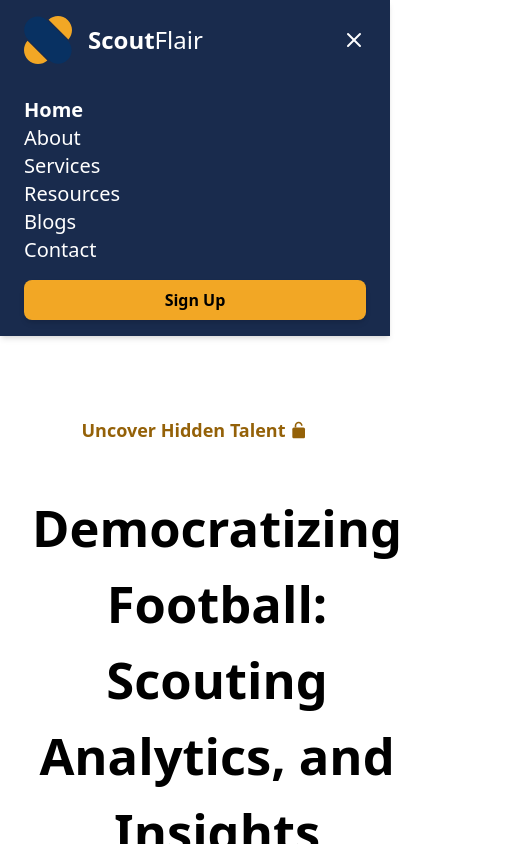
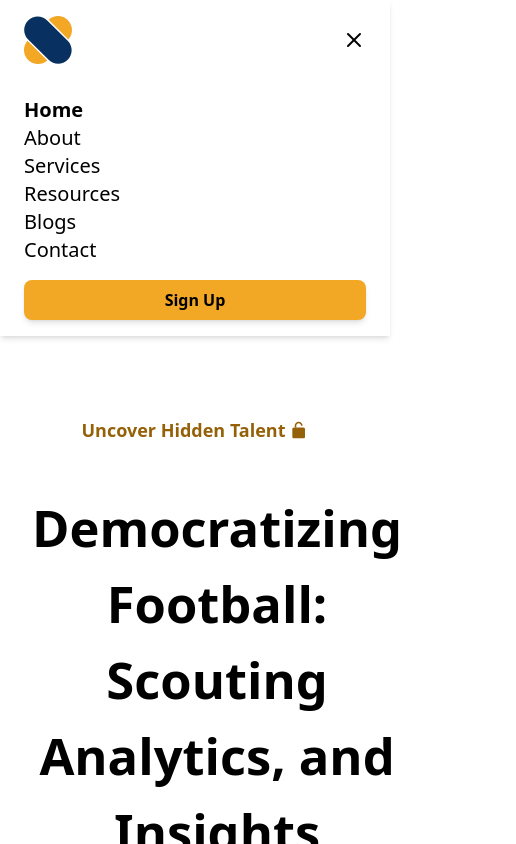
Before and after one commit to Valuegate/Scoutflair-fe, a React (Vite) app: page / in a window 390 px wide. Both pictures are taken after a click on the button 354 px from the left and 40 px from the top of the page. Shown: the top 844 px of the page, 516 px wide, since content can reach past the window. Built offline with nearby package versions, Linux system fonts and the light colour scheme.

Commit message:
Mobile Adjustments

```diff
--- a/src/components/Footer.tsx
+++ b/src/components/Footer.tsx
@@ -21,7 +21,7 @@ const Footer: React.FC = () => {
                                 Scout<span className="font-normal">Flair</span>
                             </p>
                         </div>
-                        <p className="max-w-sm text-base text-black">
+                        <p className="max-w-sm xs:hidden md:flex text-base text-black">
                             At ScoutFlair, our mission is to provide football enthusiasts, coaches, and analysts with the tools they need to unlock the game's hidden insights.
                         </p>
                     </div>
@@ -34,7 +34,7 @@ const Footer: React.FC = () => {
                             <a href="#contact" className="text-xl text-black">Contact Us</a>
                         </div>
                     </div>
-                    <div className="flex flex-col gap-4 w-full sm:w-auto">
+                    <div className="flex xs:hidden md:flex flex-col gap-4 w-full sm:w-auto">
                         <p className="text-2xl font-semibold text-black">Useful Links</p>
                         <div className="flex flex-col gap-4">
                             <a href="#faq" className="text-xl text-black">F.A.Q</a>
--- a/src/components/Navbar.tsx
+++ b/src/components/Navbar.tsx
@@ -13,11 +13,11 @@ const Navbar: React.FC = () => {
     };
 
     const getLinkClass = (path: string) => {
-        return location.pathname === path ? "text-xl text-white font-bold" : "text-xl text-white";
+        return location.pathname === path ? "text-xl xs:text-black md:text-white font-bold" : "text-xl xs:text-black md:text-white";
     };
 
     return (
-        <div className="w-full bg-[#192b4d] shadow-md">
+        <div className="w-full xs:bg-inherit md:bg-[#192b4d] shadow-md">
             <div className="flex justify-between items-center px-6 py-4 md:px-12">
                 <div className="flex items-center gap-4">
                     <img className="w-12 h-12" src={Logo} alt="Scoutflair Logo" />
@@ -46,13 +46,13 @@ const Navbar: React.FC = () => {
                     </Link>
                 </div>
                 <div className="md:hidden flex items-center">
-                    <button onClick={toggleMenu} className="text-white">
+                    <button onClick={toggleMenu} className="text-black">
                         {isMenuOpen ? <FiX size={24} /> : <FiMenu size={24} />}
                     </button>
                 </div>
             </div>
             {isMenuOpen && (
-                <div className="md:hidden bg-[#192b4d] px-6 py-4">
+                <div className="md:hidden xs:bg-inherit md:bg-[#192b4d] px-6 py-4">
                     <Link to={Urls.HOME} className={getLinkClass(Urls.HOME) + " block"}>Home</Link>
                     <Link to={Urls.ABOUT} className={getLinkClass(Urls.ABOUT) + " block"}>About</Link>
                     <Link to={Urls.SERVICES} className={getLinkClass(Urls.SERVICES) + " block"}>Services</Link>
--- a/src/components/sections/LandingPage/AboutUs.tsx
+++ b/src/components/sections/LandingPage/AboutUs.tsx
@@ -8,7 +8,7 @@ const AboutUs: React.FC = () => {
         <div className="bg-[#192B4D] relative">
             <div
                 className="absolute inset-0 opacity-10 bg-cover pointer-events-none"
-                style={{backgroundImage: `url('../../../assets/aboutusbg.png')`}}
+                style={{ backgroundImage: `url('../../../assets/aboutusbg.png')` }}
             />
             <div className="relative z-10 flex flex-col text-center justify-center gap-32 py-14 xs:px-8 md:px-[120px]">
                 <div className="flex flex-col justify-start items-center relative gap-6">
@@ -44,7 +44,9 @@ const AboutUs: React.FC = () => {
                                         </p>
                                     </div>
                                 </div>
-                                <GoldButton text="Learn More" />
+                                <div className="w-full flex xs:justify-center md:justify-start">
+                                    <GoldButton text="Learn More" />
+                                </div>
                             </div>
                         </div>
                     </div>
@@ -66,7 +68,7 @@ const AboutUs: React.FC = () => {
                                     </p>
                                 </div>
                             </div>
-                            <div className="flex xs:justify-center">
+                            <div className="flex w-full xs:justify-center md:justify-start">
                                 <GoldButton text="Read More" />
                             </div>
                         </div>
--- a/src/components/sections/LandingPage/BlogSection.tsx
+++ b/src/components/sections/LandingPage/BlogSection.tsx
@@ -7,7 +7,7 @@ const BlogSection: React.FC = () => {
             <div className="flex flex-col justify-start items-center relative gap-6 pb-20">
                 <p className="text-xl font-bold text-left text-[#946108]">BLOG</p>
                 <div className="flex flex-col justify-start items-center relative gap-1">
-                    <p className="text-[32px] font-bold text-left text-black">
+                    <p className="text-[32px] font-bold xs:text-center md:text-left text-black">
                         Stay Informed, Stay Ahead!
                     </p>
                     <p className="lg:w-[641px] opacity-[0.92] text-lg text-center text-black">
--- a/src/components/sections/LandingPage/FaqSection.tsx
+++ b/src/components/sections/LandingPage/FaqSection.tsx
@@ -7,10 +7,10 @@ const FaqSection: React.FC = () => {
             <div className="flex flex-col justify-start items-center relative gap-6">
                 <p className="text-xl font-bold text-left text-white">F.A.Q</p>
                 <div className="flex flex-col justify-start items-center relative gap-1">
-                    <p className="text-[32px] font-bold text-left text-white">
+                    <p className="text-[32px] font-bold xs:text-center md:text-left text-white">
                         Got Questions? We’ve Got Answers!
                     </p>
-                    <p className="w-[641px] opacity-[0.92] text-lg text-center text-white">
+                    <p className="opacity-[0.92] text-lg text-center text-white">
                         Explore our FAQ section for clear and concise answers to all your inquires. From common
                         queries to detailed explanations, we’ve got you covered.
                     </p>
--- a/src/components/sections/LandingPage/Testimonials.tsx
+++ b/src/components/sections/LandingPage/Testimonials.tsx
@@ -3,7 +3,7 @@ import TestimonialCard from "../../TestimonialCard";
 
 const Testimonials: React.FC = () => {
     return (
-        <div className="flex flex-col relative py-[56px] justify-center px-[120px]">
+        <div className="flex flex-col relative py-[56px] justify-center xs:px-8 md:px-[120px]">
             <img
                 src="hands-of-teenagers-showing-okay-sign.png"
                 className="md:w-[518px] md:h-[345px] absolute right-0 top-0 opacity-40 object-cover"
@@ -12,8 +12,8 @@ const Testimonials: React.FC = () => {
                 <p className="text-xl font-bold text-left text-[#946108]">
                     TESTIMONIALS
                 </p>
-                <div className="flex flex-col justify-start items-center relative gap-1">
-                    <p className="text-[32px] font-bold text-left text-black">
+                <div className="flex flex-col xs:justify-center md:justify-start items-center relative gap-1">
+                    <p className="text-[32px] font-bold xs:text-center md:text-left text-black">
                         Real feedback, Real Results!
                     </p>
                     <p className="opacity-[0.92] text-lg text-center text-black">
```
